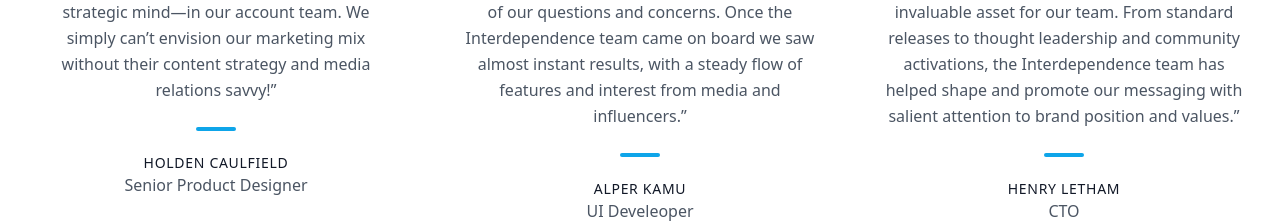
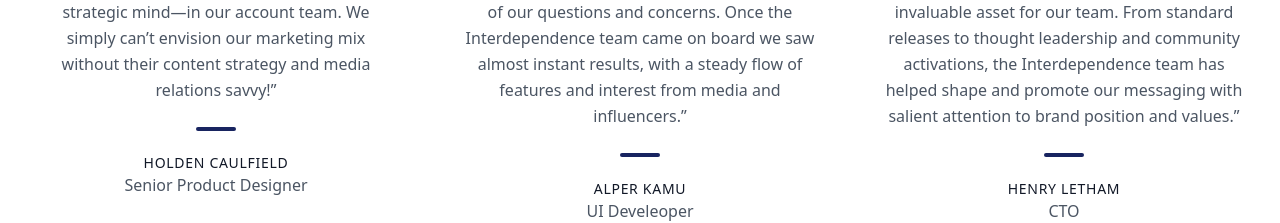
Before and after one commit to appzaib/Pliocio, a Next.js app: page / in a window 1280 px wide. Shown: the part 1980-2203 px from the top of the page. Built offline with nearby package versions, Linux system fonts and the light colour scheme.

Commit message:
Change Color

```diff
--- a/pages/contact.js
+++ b/pages/contact.js
@@ -10,7 +10,7 @@ function Contact() {
       <section id="contact" className="relative">
         <div className="container px-5 py-8 mx-auto">
           <div className="flex flex-col text-center w-full mb-8">
-            <h1 className="sm:text-3xl text-2xl font-medium title-font mb-1">
+            <h1 className="sm:text-3xl text-2xl font-medium title-font mb-1 text-[#18206F]">
               Interested in working with us? <br /> Drop us a line.
             </h1>
           </div>
--- a/pages/index.js
+++ b/pages/index.js
@@ -247,7 +247,7 @@ export default function Home() {
                   account team. We simply can’t envision our marketing mix
                   without their content strategy and media relations savvy!”
                 </p>
-                <span className="inline-block h-1 w-10 rounded bg-sky-500 mt-6 mb-4"></span>
+                <span className="inline-block h-1 w-10 rounded bg-[#182460] mt-6 mb-4"></span>
                 <h2 className="text-gray-900 font-medium title-font tracking-wider text-sm">
                   HOLDEN CAULFIELD
                 </h2>
@@ -263,7 +263,7 @@ export default function Home() {
                   almost instant results, with a steady flow of features and
                   interest from media and influencers.”
                 </p>
-                <span className="inline-block h-1 w-10 rounded bg-sky-500 mt-6 mb-4"></span>
+                <span className="inline-block h-1 w-10 rounded bg-[#182460] mt-6 mb-4"></span>
                 <h2 className="text-gray-900 font-medium title-font tracking-wider text-sm">
                   ALPER KAMU
                 </h2>
@@ -280,7 +280,7 @@ export default function Home() {
                   promote our messaging with salient attention to brand position
                   and values.”
                 </p>
-                <span className="inline-block h-1 w-10 rounded bg-sky-500 mt-6 mb-4"></span>
+                <span className="inline-block h-1 w-10 rounded bg-[#182460] mt-6 mb-4"></span>
                 <h2 className="text-gray-900 font-medium title-font tracking-wider text-sm">
                   HENRY LETHAM
                 </h2>
```
